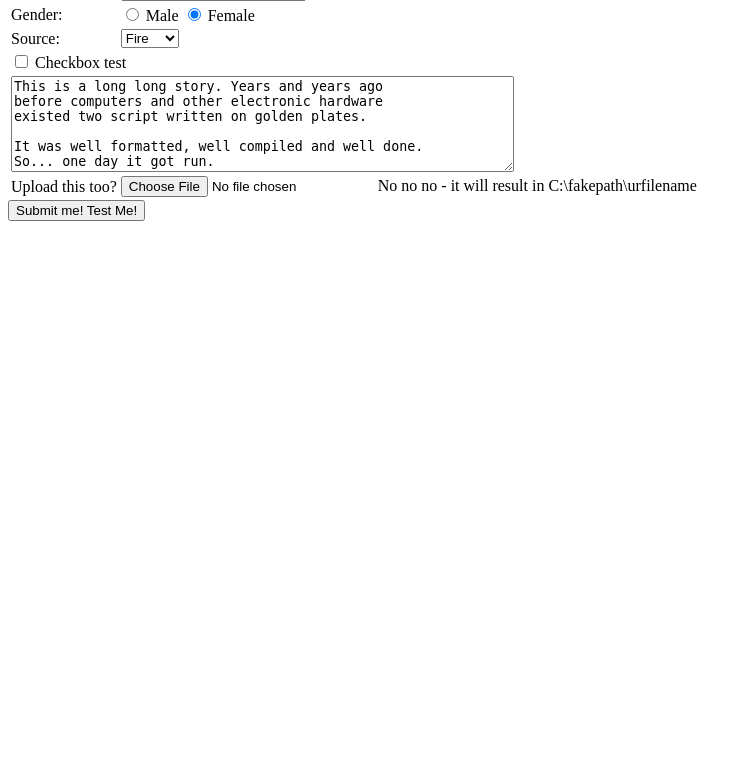
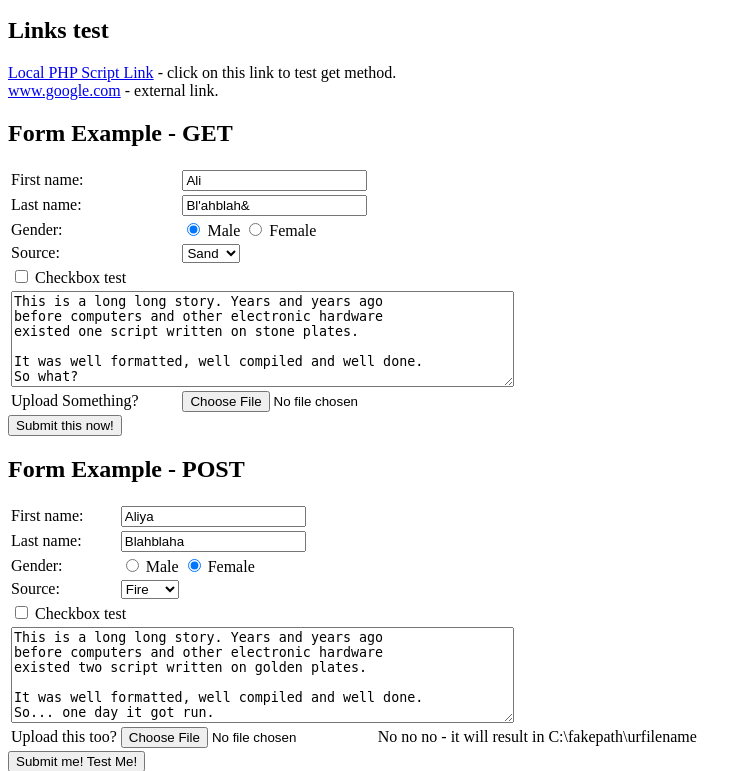
Before and after one commit to leafbit/phpclibrowser, a PHP site: page /index.php in a window 1280 px wide. Shown: the part 535-1306 px from the top of the page, without its empty margins (0-752 px from the left). Before the commit the page ends 756 px from the top, so only its background shows below. Run offline with PHP 8.4, Linux system fonts and the light colour scheme.

Commit message:
Added proper image handling. Title of the page is displayed as program title and favicon image as program icon

```diff
--- a/example/index.php
+++ b/example/index.php
@@ -1,6 +1,7 @@
 <html>
 <head>
-  <title>PHP CLI Broser Scirpt Example</title>
+  <title>PHP CLI Browser Scirpt Example</title>
+  <link rel="icon" type="img/ico" href="icon.ico">
   <style>
   .message {
     border: 1px solid green;
@@ -21,16 +22,21 @@ function show_message($text, $vals) {
 // If anything send by $_POST or $_GET - show:
 show_message('A post event received. It contains:', $_POST);
 show_message('A get event received. It contains:', $_GET);
-echo '<p>A random number: ' . rand(0, 999999) . '</p>';
+
+print '<h2>Session test:</h2>';
+echo '<p>Preview page random: ' . (isset($_SESSION['random']) ? $_SESSION['random'] : 'none') . '</p>';
+$_SESSION['random'] = rand(0, 999999);
+echo '<p>A random number: ' . $_SESSION['random'] . '</p>';
 ?>
-
+<h2>Local Images Test</h2>
+<img src="image.jpg" />
+<h2>Links test</h2>
 <p>
-<a href="index.php?argument=daa&andarg=noo">Test Link</a> - click on this link to test get method.
+<a href="index.php?argument=daa&andarg=noo">Local PHP Script Link</a> - click on this link to test get method. <br />
+<a href="http://www.google.com">www.google.com</a> - external link.<br />
 </p>
 
-<p>
-  An example of form to test GET method:
-</p>
+<h2>Form Example - GET</h2>
     <form action="index.php">
     <table>
     <tbody>
@@ -87,9 +93,8 @@ So what?
     </table>
     <input type="submit" value="Submit this now!">
     </form>
-<p>
-  An example of form to test POST method:
-</p>
+
+<h2>Form Example - POST</h2>
     <form action="index.php" method="POST" enctype="multipart/form-data">
      <table>
     <tbody>
--- a/globals.php
+++ b/globals.php
@@ -2,7 +2,7 @@
 global $_SESSION, $_POST;
 $_POST = array();
 
-$session_file = dirname(__FILE__) . '/default.session';
+$session_file = dirname(__FILE__) . '/' . SESSION_KEY;
 $post_file = dirname(__FILE__) . '/post';
 $get_file = dirname(__FILE__) . '/get';
 $query_file = dirname(__FILE__) . '/query';
```
Also changed, not shown: README.md, 1 other file.
